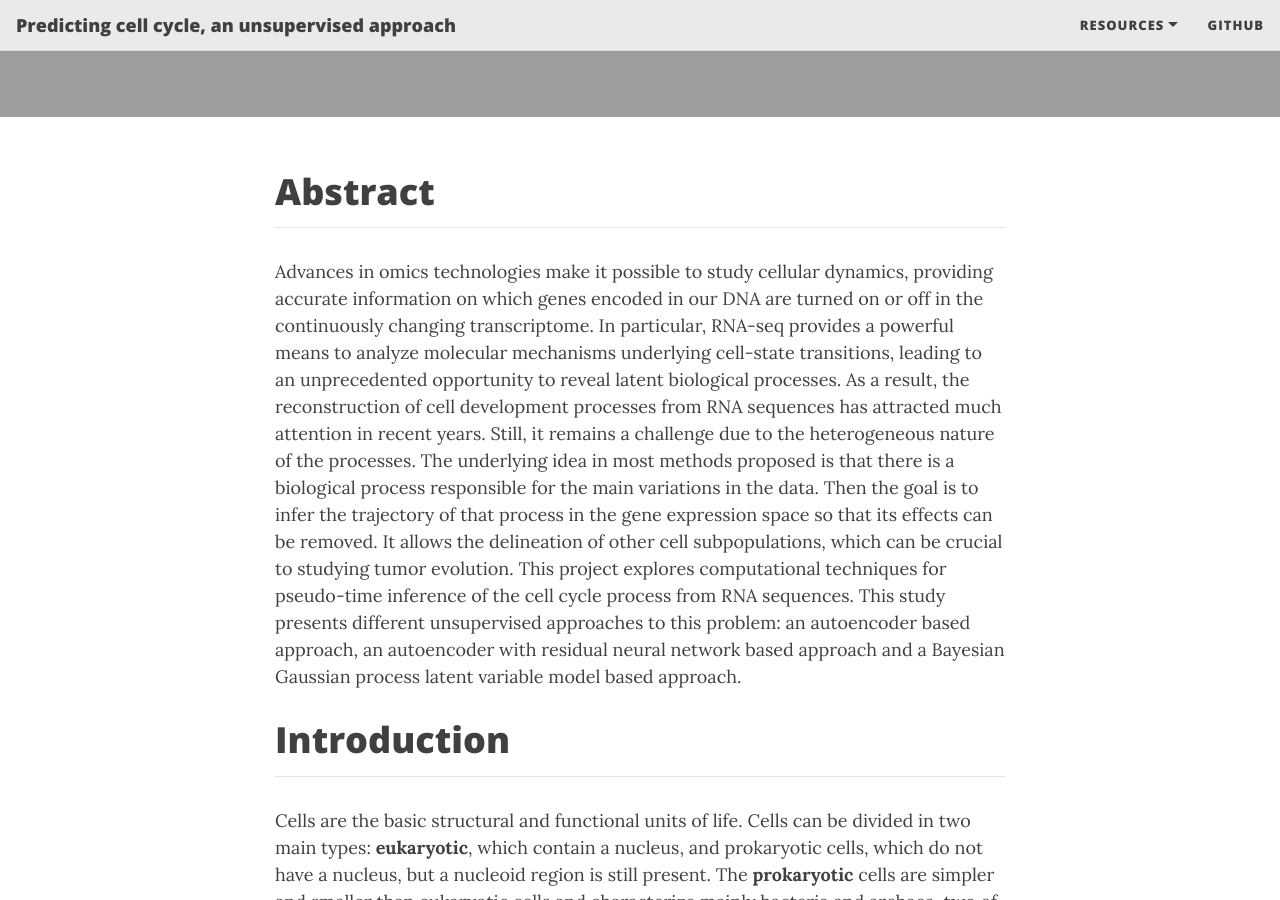
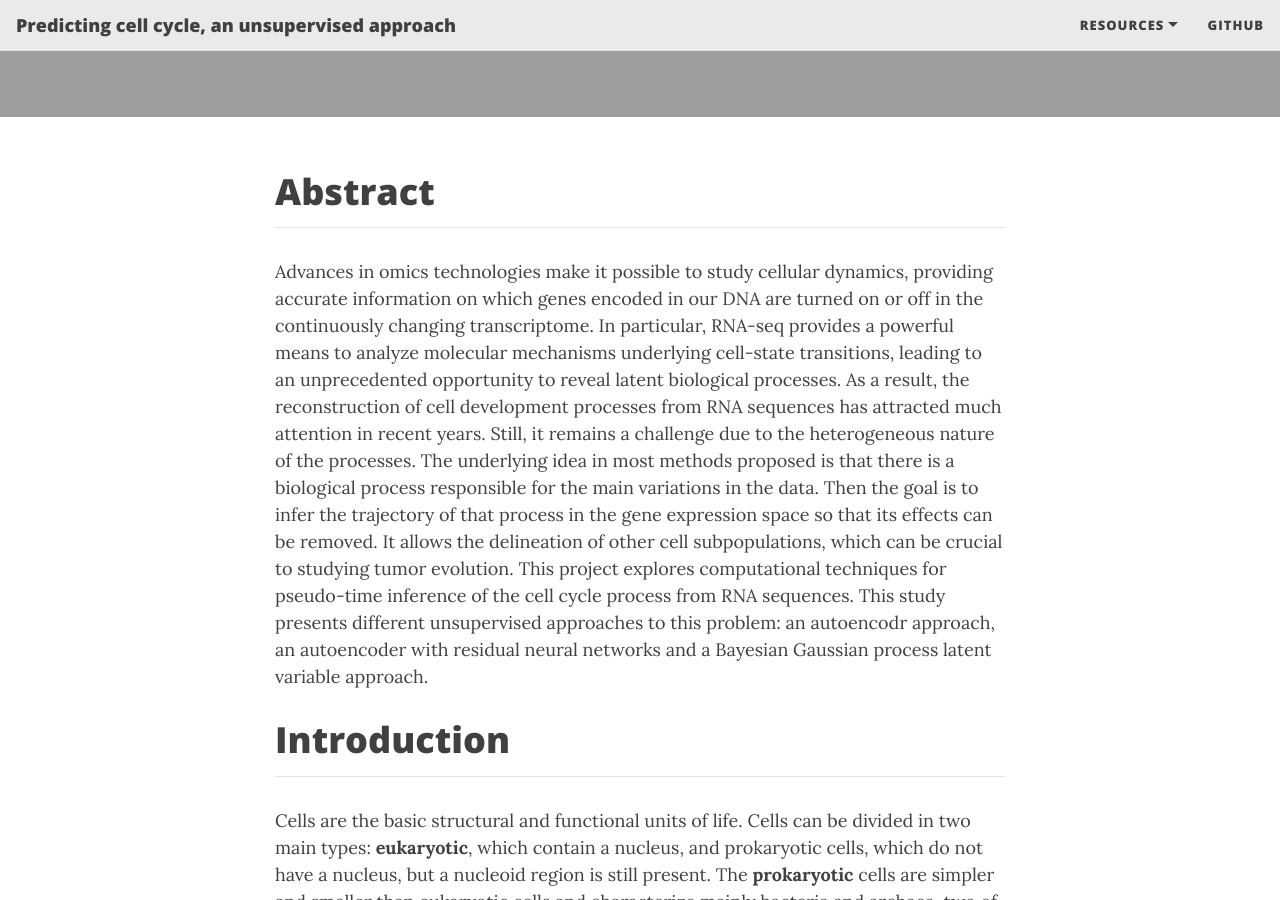
Before and after one commit to lucarossi9/statistical_computation_4, a Jekyll site: the page built from index.md, in a window 1280 px wide and 900 px high, scrolled down 516 px. Built offline with Jekyll 4.4.1, drawn with Linux system fonts in a browser that asks for light colours; nearby versions of some CDN libraries; formulas are drawn with MathJax 3; the list of posts is cut into pages by our own code.

Commit message:
Update index.md

```diff
--- a/index.md
+++ b/index.md
@@ -12,7 +12,7 @@ use-site-title: true
 # Abstract
 ------------------------------------------------------
 
-Advances in omics technologies make it possible to study cellular dynamics, providing accurate information on which genes encoded in our DNA are turned on or off in the continuously changing transcriptome. In particular, RNA-seq provides a powerful means to analyze molecular mechanisms underlying cell-state transitions, leading to an unprecedented opportunity to reveal latent biological processes. As a result, the reconstruction of cell development processes from RNA sequences has attracted much attention in recent years. Still, it remains a challenge due to the heterogeneous nature of the processes. The underlying idea in most methods proposed is that there is a biological process responsible for the main variations in the data. Then the goal is to infer the trajectory of that process in the gene expression space so that its effects can be removed. It allows the delineation of other cell subpopulations, which can be crucial to studying tumor evolution. This project explores computational techniques for pseudo-time inference of the cell cycle process from RNA sequences. This study presents different unsupervised approaches to this problem: an autoencoder based approach, an autoencoder with residual neural network based approach and a Bayesian Gaussian process latent variable model based approach.
+Advances in omics technologies make it possible to study cellular dynamics, providing accurate information on which genes encoded in our DNA are turned on or off in the continuously changing transcriptome. In particular, RNA-seq provides a powerful means to analyze molecular mechanisms underlying cell-state transitions, leading to an unprecedented opportunity to reveal latent biological processes. As a result, the reconstruction of cell development processes from RNA sequences has attracted much attention in recent years. Still, it remains a challenge due to the heterogeneous nature of the processes. The underlying idea in most methods proposed is that there is a biological process responsible for the main variations in the data. Then the goal is to infer the trajectory of that process in the gene expression space so that its effects can be removed. It allows the delineation of other cell subpopulations, which can be crucial to studying tumor evolution. This project explores computational techniques for pseudo-time inference of the cell cycle process from RNA sequences. This study presents different unsupervised approaches to this problem: an autoencodr approach, an autoencoder with residual neural networks and a Bayesian Gaussian process latent variable approach.
 
 # Introduction
 ------------------------------------------------------
```
